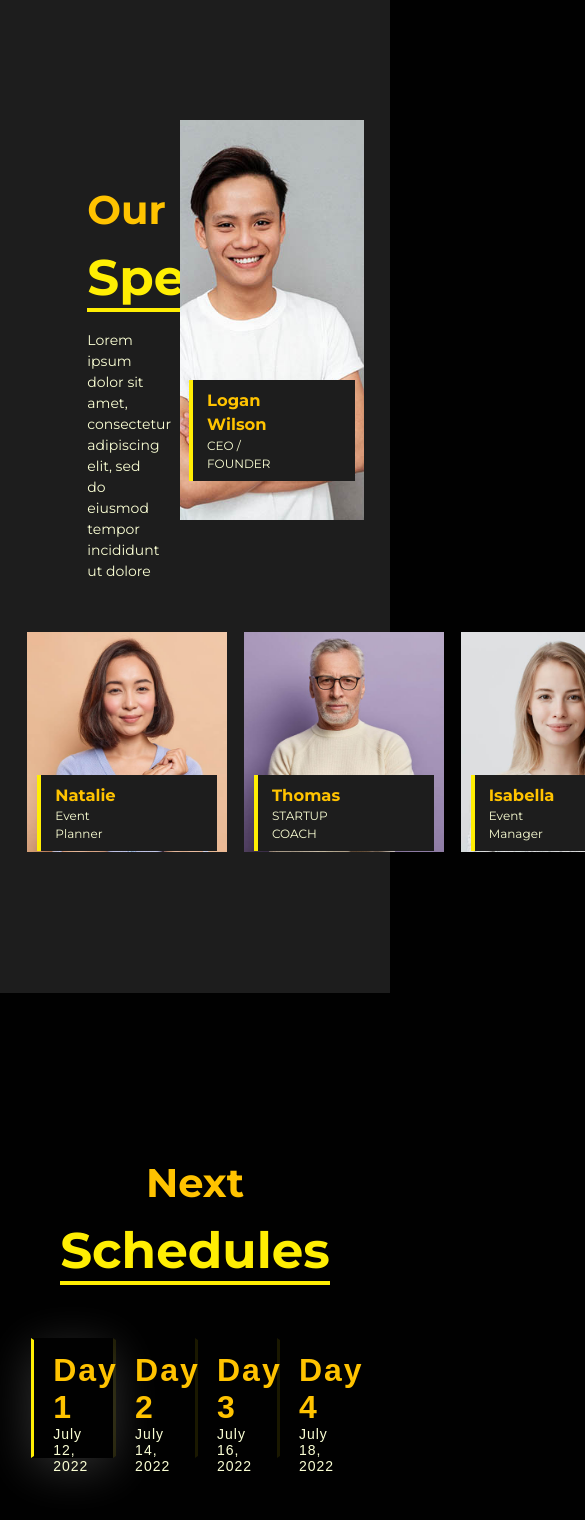
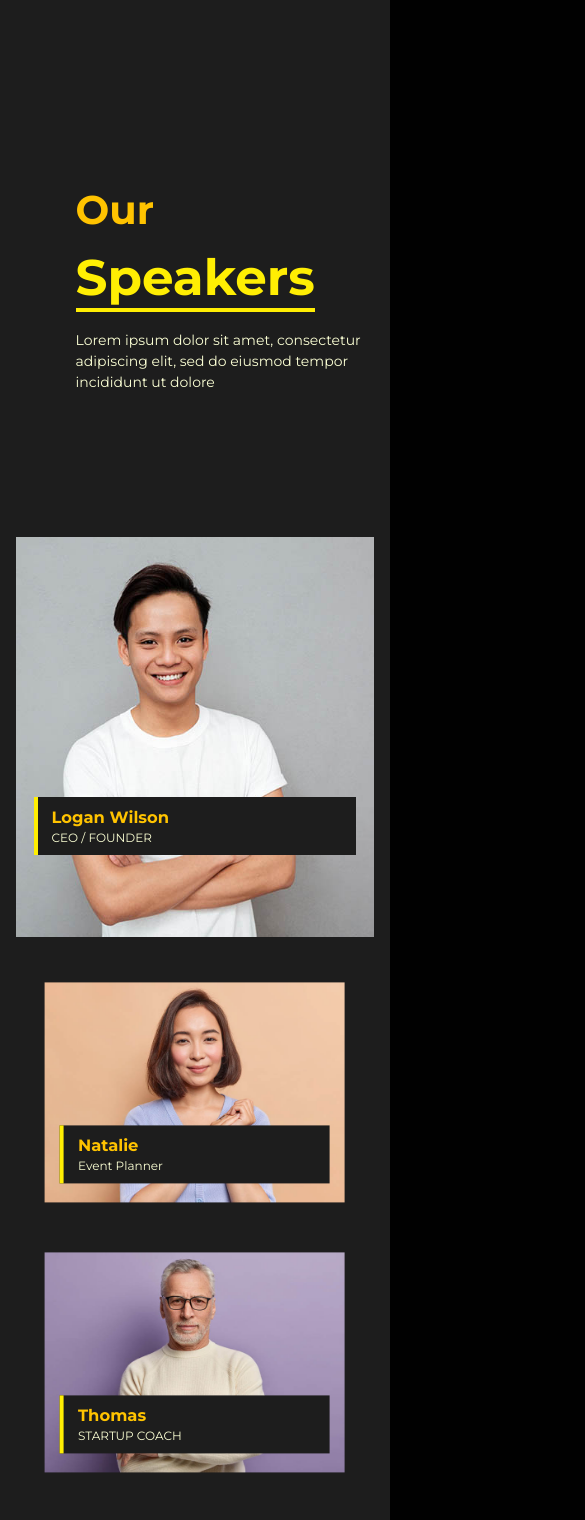
Before and after one commit to Abdallah66hossam/leader-ship-event, a React (Create React App) app: page / in a window 390 px wide. Shown: the part 2580-4100 px from the top of the page, 585 px wide, since content can reach past the window. Built offline with nearby package versions, Linux system fonts and the light colour scheme.

Commit message:
finished responsive of speakers section

```diff
--- a/src/components/speakers/Speakers.js
+++ b/src/components/speakers/Speakers.js
@@ -41,6 +41,7 @@ const Speakers = () => {
         </div>
       </div>
       <div className={style.people}>
+        <section>
           <div
             className={style.human}
             style={{ backgroundImage: `url(${img1})` }}
@@ -85,6 +86,8 @@ const Speakers = () => {
               </div>
             </div>
           </div>
+        </section>
+        <section>
           <div
             className={style.human}
             style={{ backgroundImage: `url(${img4})` }}
@@ -129,6 +132,7 @@ const Speakers = () => {
               </div>
             </div>
           </div>
+        </section>
       </div>
     </div>
   );
--- a/src/components/speakers/speakers.module.scss
+++ b/src/components/speakers/speakers.module.scss
@@ -80,10 +80,14 @@
 .speakers {
   display: grid;
   grid-template-columns: 40% 55%;
-  grid-template-rows: 70% 30%;
   row-gap: 1.6rem;
-  padding: 16rem 7%;
+  padding: 16rem 4%;
   background-color: color.$black;
+  position: relative;
+  @include res.respnesive(desktop) {
+    grid-template-columns: 100%;
+    grid-template-rows: 20% 60% 20% 20%;
+  }
   & .heading {
     grid-column: 1/2;
     grid-row: 1;
@@ -91,6 +95,10 @@
     padding: 6rem 0 0 6rem;
     & h2 div {
       font-size: 4rem !important;
+    }
+    @include res.respnesive(desktop) {
+      grid-column: 1;
+      grid-row: 1;
     }
   }
   & .human1 {
@@ -106,18 +114,55 @@
       @include text;
     }
     @include hoverImg;
+    @include res.respnesive(desktop) {
+      grid-column: 1;
+      grid-row: 2;
+      margin-left: 0%;
+      margin-top: 4rem;
+    }
   }
   & .people {
     @include mix.flexRow;
-    justify-content: space-between;
-    grid-column: 1/4;
-    grid-row: 2;
+    @include mix.absCenter;
+    position: relative;
+    top: 80%;
+    left: 125%;
+    gap: 5rem;
+    @include res.respnesive(desktop) {
+      left: 50%;
+      top: 20%;
+    }
+    @include res.respnesive(phone) {
+      @include mix.flexCol;
+      flex-direction: row;
+      top: -120%;
+    }
+    & section {
+      @include mix.flexRow;
+      width: 60rem;
+      gap: 5rem;
+      @include res.respnesive(desktop) {
+        @include mix.flexCol;
+        left: 0;
+        width: 50rem;
+      }
+      @include res.respnesive(tab) {
+        width: 30rem;
+      }
+      @include res.respnesive(phone) {
+        @include mix.flexCol;
+      }
       & .human {
-      width: 23.5%;
+        width: 70rem;
         height: 22rem;
         background-size: cover;
         background-position: center;
-      position: relative;
+        @include res.respnesive(desktop) {
+          width: 40rem;
+        }
+        @include res.respnesive(tab) {
+          width: 30rem;
+        }
         & .text {
           @include text;
         }
@@ -125,3 +170,4 @@
       }
     }
   }
+}
```
Lines whose indentation alone changed are shown as unchanged.
